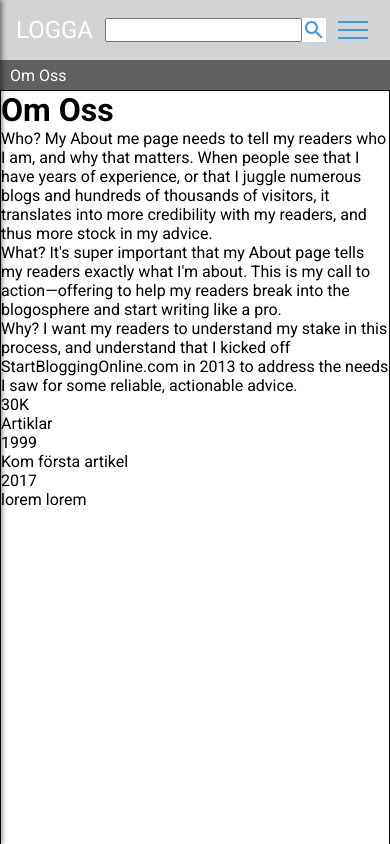
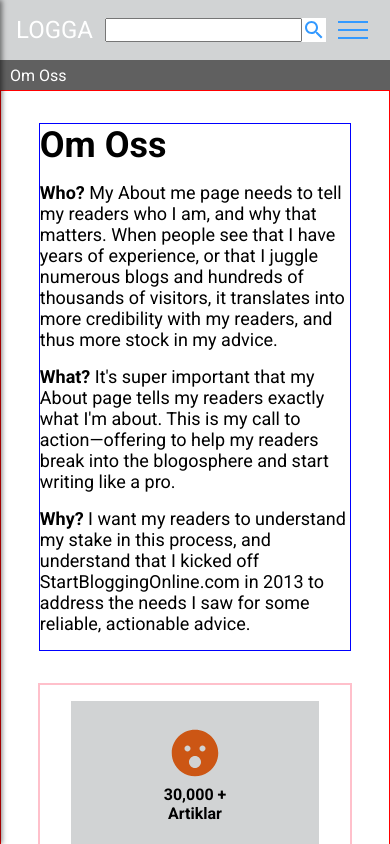
Before and after one commit to wongprom/gutar, a React (Create React App) app: page /OmOss in a window 390 px wide. Shown: the top 844 px of the page. Built offline with nearby package versions, Linux system fonts and the light colour scheme.

Commit message:
Styled OmOss page for mobile device.

```diff
--- a/src/components/Pages/OmOss/OmOss.js
+++ b/src/components/Pages/OmOss/OmOss.js
@@ -1,39 +1,46 @@
 import React from 'react';
 import "./OmOss.scss";
 import Divider from '../../Divider/Divider';
+import { FontAwesomeIcon } from '@fortawesome/react-fontawesome'
+import { faCoffee, faGlobeAfrica, faSurprise } from '@fortawesome/free-solid-svg-icons'
 
 const OmOss = (props) => {
   console.log(props)
   return (
+    <>
+      <Divider header={"Om Oss"} path={props.path} />
       <div id="om-oss">
-      <Divider header={"Om Oss"} path={props.path} />
         <div className="box-1">
           <h1>Om Oss</h1>
           <div className="who">
-          <p>Who? My About me page needs to tell my readers who I am, and why that matters. When people see that I have years of experience, or that I juggle numerous blogs and hundreds of thousands of visitors, it translates into more credibility with my readers, and thus more stock in my advice.</p>
+            <p><span>Who?</span> My About me page needs to tell my readers who I am, and why that matters. When people see that I have years of experience, or that I juggle numerous blogs and hundreds of thousands of visitors, it translates into more credibility with my readers, and thus more stock in my advice.</p>
           </div>
           <div className="what">
-          <p>What? It's super important that my About page tells my readers exactly what I'm about. This is my call to action—offering to help my readers break into the blogosphere and start writing like a pro.</p>
+            <p><span>What?</span> It's super important that my About page tells my readers exactly what I'm about. This is my call to action—offering to help my readers break into the blogosphere and start writing like a pro.</p>
           </div>
           <div className="why">
-          <p>Why? I want my readers to understand my stake in this process, and understand that I kicked off StartBloggingOnline.com in 2013 to address the needs I saw for some reliable, actionable advice.</p>
+            <p><span>Why?</span> I want my readers to understand my stake in this process, and understand that I kicked off StartBloggingOnline.com in 2013 to address the needs I saw for some reliable, actionable advice.</p>
           </div>
         </div>
         <div className="box-2">
           <div className="inner-box">
-          <p>30K</p>
+            <FontAwesomeIcon icon={faSurprise} size={"3x"} color={"#CC5614"} />
+            <p> 30,000 +  </p>
             <p>Artiklar</p>
           </div>
           <div className="inner-box">
+            <FontAwesomeIcon icon={faCoffee} size={"3x"} color={"#CC5614"} />
             <p>1999</p>
             <p>Kom första artikel</p>
           </div>
           <div className="inner-box">
+            <FontAwesomeIcon icon={faGlobeAfrica} size={"3x"} color={"#CC5614"} />
             <p>2017</p>
             <p>lorem lorem</p>
           </div>
         </div>
       </div>
+    </>
   );
 };
 export default OmOss;
--- a/src/components/Pages/OmOss/OmOss.scss
+++ b/src/components/Pages/OmOss/OmOss.scss
@@ -1,9 +1,60 @@
 @import "../../../utilities/variables";
 
 #om-oss{
-  height: 100vh;
-  border: 1px solid black;
+  display: flex;
+  flex-direction: column;
+  align-items: center;
+  min-height: 100vh;
+  border: 1px solid red;
   margin-top: 90px;
+  .box-1{
 
+    font-size:$FontSizeDefault4;
+    // padding: 2rem;
+    margin-top: 2rem;
+    border: 1px solid blue;
+    width: 80%;
+    h1{
+      margin: 0 auto;
+    }
+    span{
+      font-weight: 700;
+    }
+    .who{
+     margin: 1rem 0;
 
+    }
+    .what{
+
+    }
+    .why{
+      margin: 1rem 0;
+    }
+  }
+  .box-2{
+
+    display: flex;
+    flex-direction: column;
+    align-items: center;
+    border: 2px solid pink;
+    width: 80%;
+    margin: 2rem 0;
+
+    .inner-box{
+      display: flex;
+      flex-direction: column;
+      align-items: center;
+      justify-content: center;
+      width: 80%;
+      // width: 100%;
+      // margin:2rem;
+      height: 150px;
+      font-weight: 700;
+      background-color: $PrimaryGray;
+      margin: 1rem 0;
+      p:first-of-type{
+        margin-top: 0.5rem;
+      }
+    }
+  }
 }
```
Lines whose indentation alone changed are shown as unchanged.
